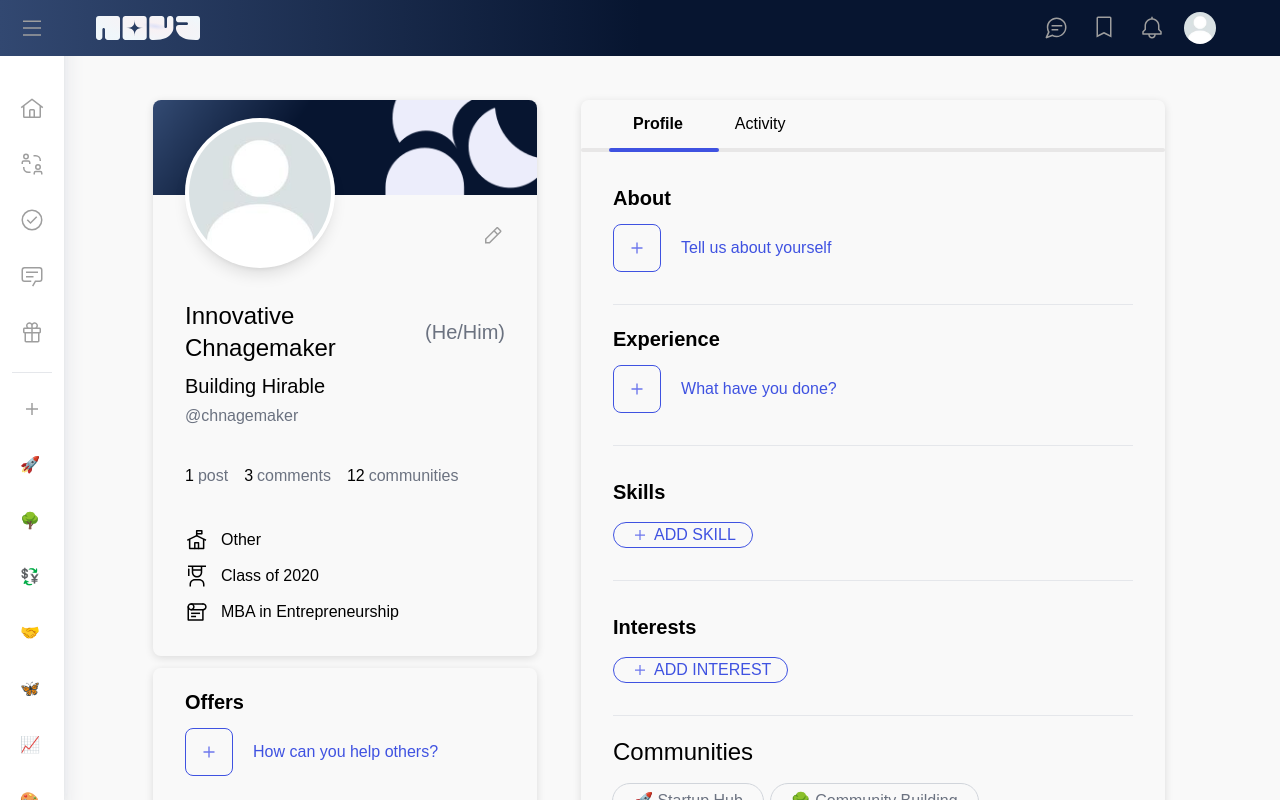
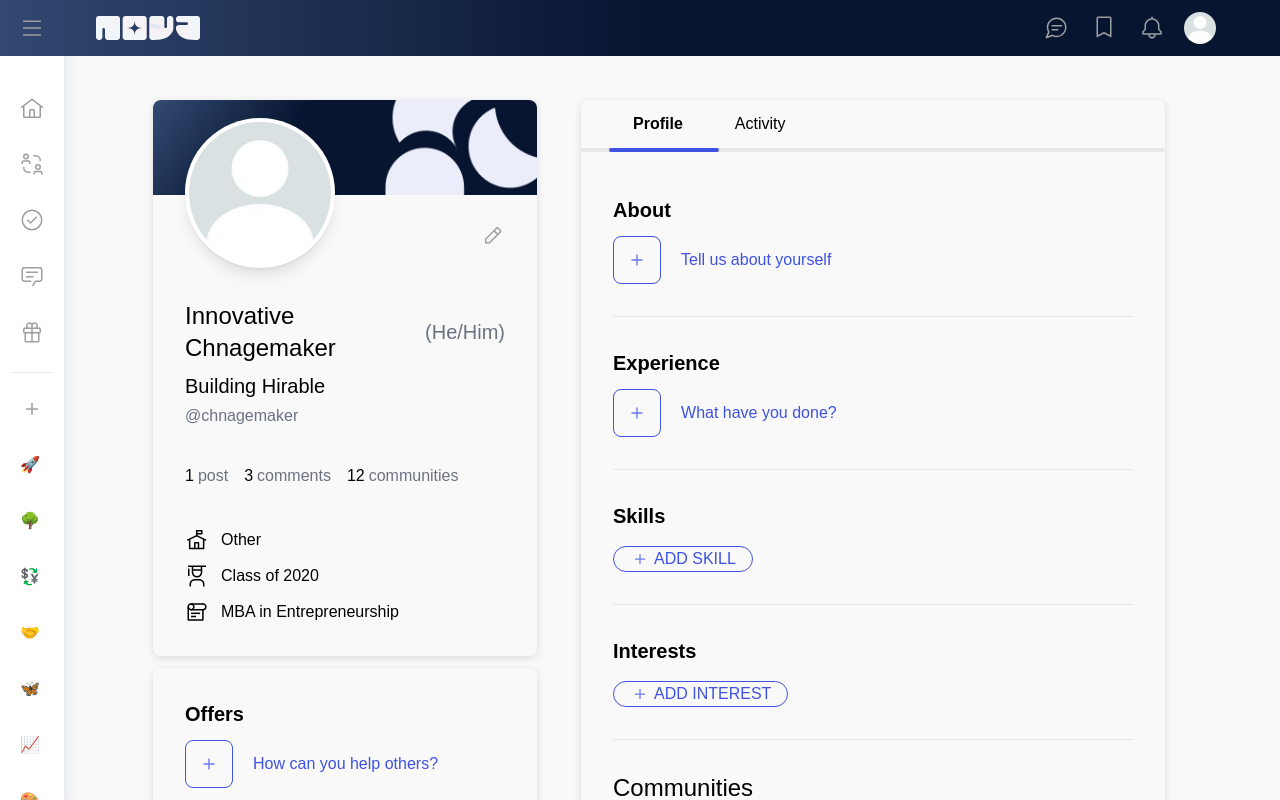
Before and after one commit to Balaganesh003/nova, a Next.js app: page /profile in a window 1280 px wide. Built offline with nearby package versions, Linux system fonts and the light colour scheme.

Commit message:
updated the profile page styles for the desktop view

```diff
--- a/components/OffersAndAsk.jsx
+++ b/components/OffersAndAsk.jsx
@@ -28,7 +28,7 @@ const OffersAndAsk = ({
 
   return (
     <div className="w-full  h-full   ">
-      <div className="flex justiify-between pt-5 pb-3 items-center w-full h-full ">
+      <div className="flex justiify-between pt-8 pb-3 items-center w-full h-full ">
         <h1 className="text-xl font-bold  w-full capitalize">{title}</h1>
         {finalContent.length > 0 && (
           <Image
@@ -39,7 +39,7 @@ const OffersAndAsk = ({
           />
         )}
       </div>
-      <div className="pb-4">
+      <div className="">
         {finalContent.length > 0 ? (
           <div className="text-gray-800 w-full h-full ">
             <p className="mr-1 font-semibold text-black break-word">
--- a/components/SkillsAndInterest.jsx
+++ b/components/SkillsAndInterest.jsx
@@ -77,7 +77,7 @@ const SkillsAndInterest = ({ title, label, dropDownOptions }) => {
           />
         )}
       </div>
-      <div className="pb-4">
+      <div className="">
         {finalSelected.length > 0 ? (
           <div className="text-gray-800 w-full h-full flex gap-2 flex-wrap">
             {finalSelected.map((item, index) => (
--- a/pages/profile.js
+++ b/pages/profile.js
@@ -131,7 +131,7 @@ const Profile = () => {
               </div>
             </div>
           </div>
-          <div className=" rounded-lg m-2 mb-12 shadow-equal  px-8 pb-10 flex flex-col gap-5  divide-y-[1px]">
+          <div className=" rounded-lg m-2 mb-12 shadow-equal  px-8 pb-8 flex flex-col gap-8  divide-y-[1px]">
             {/* Profile Banner */}
             <OffersAndAsk
               title="Offers"
@@ -141,11 +141,11 @@ const Profile = () => {
               placeholderText="Ex: Resume review, Interview prep, etc."
             />
             <OffersAndAsk
-              title="Offers"
-              question="How can you help others?"
-              initialText="I can help with"
-              label="I can help with:"
-              placeholderText="Ex: Resume review, Interview prep, etc."
+              title="Asks"
+              question="What do you need help with?"
+              initialText="I need help with"
+              label="I need help with"
+              placeholderText="Ex: Choosing projects for my portfolio, etc."
             />
           </div>
         </div>
@@ -177,7 +177,7 @@ const Profile = () => {
                   showProfile ? 'before:left-[28px]' : 'before:left-[126px]'
                 }  before:h-1 before:bg-primary before:rounded-lg`}></div>
             </div>
-            <div className="px-8 divide-y-[1px] flex flex-col gap-4">
+            <div className="px-8 divide-y-[1px] flex flex-col gap-8">
               {/* About */}
               <OffersAndAsk
                 title="About"
@@ -210,9 +210,9 @@ const Profile = () => {
               />
 
               {/* Communities */}
-              <div className="pt-5">
+              <div className="pt-8">
                 <p className="text-2xl font-medium">Communities</p>
-                <div className="my-4 flex flex-wrap gap-2">
+                <div className="mt-4 flex flex-wrap gap-2">
                   {communityList.map((community, i) => (
                     <p
                       key={i * 77}
```
